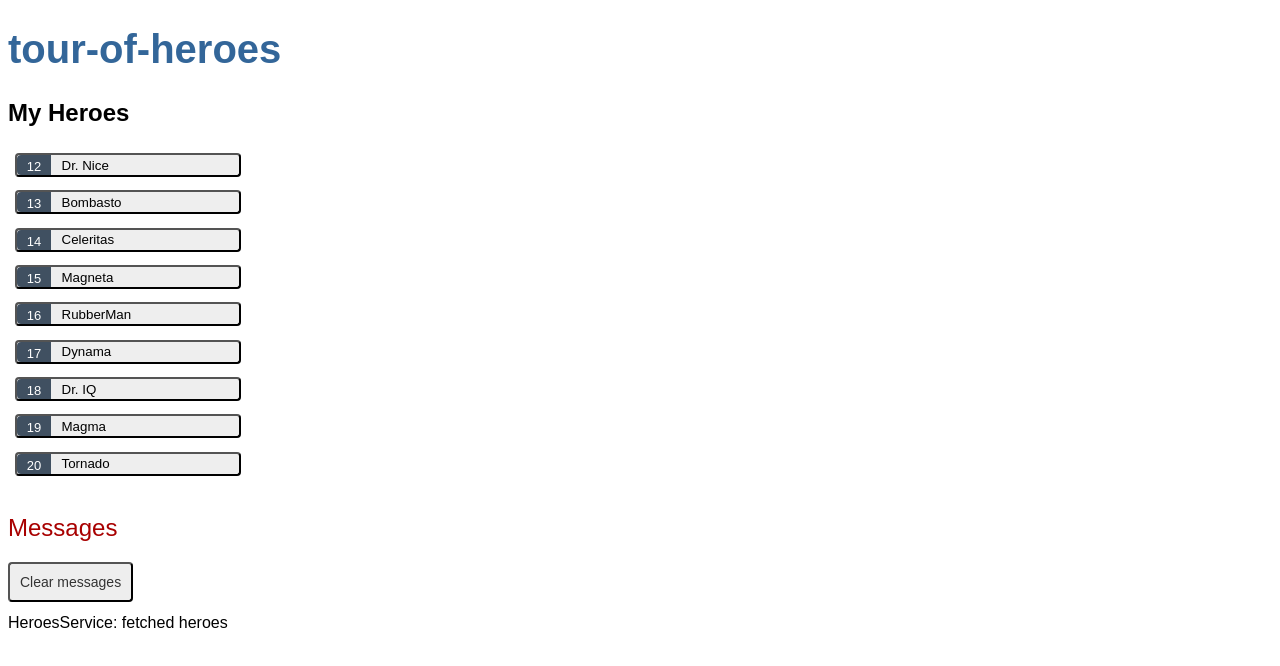
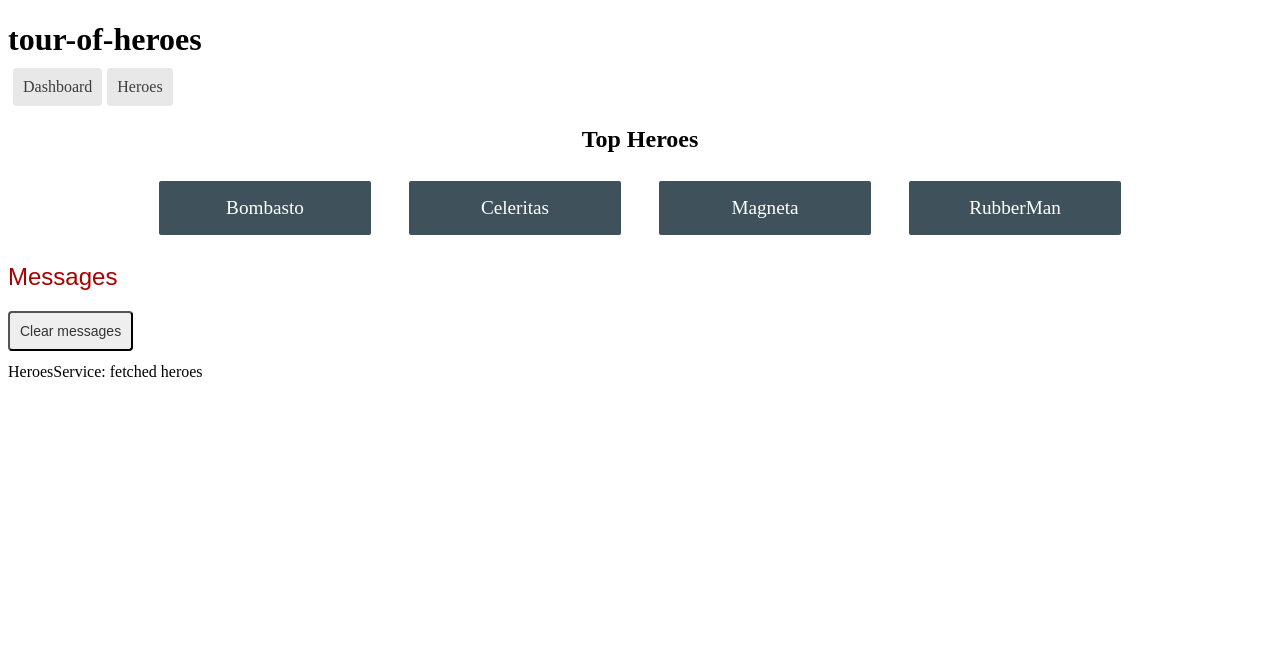
Before and after one commit to AlexeyNovomlinets/angular-tour-of-heroes, an Angular app: page /dashboard in a window 1280 px wide. Shown: the top 666 px of the page. Built offline with nearby package versions, Linux system fonts and the light colour scheme.

Commit message:
[feat]: add navigation

```diff
--- a/src/app/app.component.html
+++ b/src/app/app.component.html
@@ -1,3 +1,7 @@
 <h1>{{ title() }}</h1>
-<app-heroes></app-heroes>
+<nav>
+	<a routerLink="/dashboard">Dashboard</a>
+	<a routerLink="/heroes">Heroes</a>
+</nav>
+<router-outlet></router-outlet>
 <app-messages></app-messages>
--- a/src/app/app.component.scss
+++ b/src/app/app.component.scss
@@ -1,44 +1,25 @@
-/* Application-wide Styles */
 h1 {
-	color: #369;
-	font-family: Arial, Helvetica, sans-serif;
-	font-size: 250%;
-  }
-  h2, h3 {
-	color: #444;
-	font-family: Arial, Helvetica, sans-serif;
-	font-weight: lighter;
-  }
-  body {
-	margin: 2em;
-  }
-  body, input[type="text"], button {
-	color: #333;
-	font-family: Cambria, Georgia, serif;
-  }
-  button {
-	background-color: #eee;
-	border: none;
-	border-radius: 4px;
-	cursor: pointer;
-	color: black;
-	font-size: 1.2rem;
-	padding: 1rem;
-	margin-right: 1rem;
-	margin-bottom: 1rem;
-	margin-top: 1rem;
-  }
-  button:hover {
-	background-color: black;
-	color: white;
-  }
-  button:disabled {
-	background-color: #eee;
-	color: #aaa;
-	cursor: auto;
-  }
+	margin-bottom: 0;
+}
 
-  /* everywhere else */
-  * {
-	font-family: Arial, Helvetica, sans-serif;
-  }
+nav {
+	a {
+		padding: 10px;
+		text-decoration: none;
+		margin-top: 10px;
+		margin-left: 5px;
+		display: inline-block;
+		background-color: #e8e8e8;
+		color: #3d3d3d;
+		border-radius: 4px;
+
+		&:hover {
+			color: white;
+			background-color: #42545C;
+		}
+
+		&:active {
+			background-color: black;
+		}
+	}
+}
--- a/src/app/app.module.ts
+++ b/src/app/app.module.ts
@@ -1,9 +1,11 @@
 import { NgModule } from '@angular/core';
 import { FormsModule } from '@angular/forms';
 import { BrowserModule } from '@angular/platform-browser';
+import { AppRoutingModule } from './app-routing.module';
 import { AppComponent } from './app.component';
+import { DashboardComponent } from './dashboard/dashboard.component';
+import { HeroDetailComponent } from './hero-detail/hero-detail.component';
 import { HeroesComponent } from './heroes/heroes.component';
-import { HeroDetailComponent } from './hero-detail/hero-detail.component';
 import { MessagesComponent } from './messages/messages.component';
 
 @NgModule({
@@ -12,8 +14,10 @@
   		HeroesComponent,
     	HeroDetailComponent,
      	MessagesComponent,
+      	DashboardComponent,
 	],
 	imports: [
+		AppRoutingModule,
 		BrowserModule,
 		FormsModule,
 	],
--- /dev/null
+++ b/src/app/dashboard/dashboard.component.html
@@ -0,0 +1,8 @@
+<h2>Top Heroes</h2>
+<div class="heroes-menu">
+	<a
+		*ngFor="let hero of heroes()"
+		routerLink="/detail/{{hero.id}}">
+		{{ hero.name }}
+	</a>
+</div>
--- /dev/null
+++ b/src/app/dashboard/dashboard.component.scss
@@ -0,0 +1,46 @@
+h2 {
+	text-align: center;
+}
+
+.heroes-menu {
+	padding: 0;
+	margin: auto;
+	max-width: 1000px;
+
+	display: flex;
+	flex-direction: row;
+	flex-wrap: wrap;
+	justify-content: space-around;
+	align-content: flex-start;
+	align-items: flex-start;
+}
+
+a {
+	background-color: #3f525c;
+	border-radius: 2px;
+	padding: 1rem;
+	font-size: 1.2rem;
+	text-decoration: none;
+	display: inline-block;
+	color: #fff;
+	text-align: center;
+	width: 100%;
+	min-width: 70px;
+	margin: .5rem auto;
+	box-sizing: border-box;
+
+	order: 0;
+	flex: 0 1 auto;
+	align-self: auto;
+
+	&:hover {
+		background-color: #000;
+	}
+}
+
+@media (min-width: 600px) {
+	a {
+		width: 18%;
+		box-sizing: content-box;
+	}
+}
--- /dev/null
+++ b/src/app/dashboard/dashboard.component.ts
@@ -0,0 +1,23 @@
+import { Component, OnInit, WritableSignal, inject, signal } from '@angular/core';
+import { Hero } from 'src/app/heroes/heroes.model';
+import { HeroesService } from 'src/app/heroes/heroes.service';
+
+@Component({
+	selector: 'app-dashboard',
+	templateUrl: './dashboard.component.html',
+	styleUrls: [ './dashboard.component.scss' ],
+})
+export class DashboardComponent implements OnInit {
+	public heroes: WritableSignal<Hero[]> = signal([]);
+
+	private readonly heroesService = inject(HeroesService);
+
+	public ngOnInit(): void {
+		this.#initHeroes();
+	}
+
+	#initHeroes(): void {
+		this.heroesService.getHeroes$()
+			.subscribe(heroes => this.heroes = signal(heroes.slice(1, 5)));
+	}
+}
--- a/src/app/hero-detail/hero-detail.component.html
+++ b/src/app/hero-detail/hero-detail.component.html
@@ -6,3 +6,4 @@
 	  <input id="hero-name" [(ngModel)]="hero.name" placeholder="name">
 	</div>
 </div>
+<button type="button" (click)="goBack()">go back</button>
--- a/src/app/hero-detail/hero-detail.component.ts
+++ b/src/app/hero-detail/hero-detail.component.ts
@@ -1,11 +1,32 @@
-import { Component, Input } from '@angular/core';
+import { Location } from '@angular/common';
+import { Component, Input, inject } from '@angular/core';
+import { ActivatedRoute } from '@angular/router';
 import { Hero } from 'src/app/heroes/heroes.model';
+import { HeroesService } from 'src/app/heroes/heroes.service';
 
 @Component({
-  selector: 'app-hero-detail',
-  templateUrl: './hero-detail.component.html',
-  styleUrls: ['./hero-detail.component.scss']
+	selector: 'app-hero-detail',
+	templateUrl: './hero-detail.component.html',
+	styleUrls: ['./hero-detail.component.scss'],
 })
 export class HeroDetailComponent {
+	private readonly route = inject(ActivatedRoute);
+	private readonly heroesService = inject(HeroesService);
+	private readonly location = inject(Location);
+
 	@Input() hero?: Hero;
+
+	public ngOnInit(): void {
+		this.#getHero();
+	}
+
+	public goBack(): void {
+		this.location.back();
+	}
+
+	#getHero(): void {
+	const id = Number(this.route.snapshot.paramMap.get('id'));
+	this.heroesService.getHero$(id)
+		.subscribe(hero => this.hero = hero);
+	}
 }
--- a/src/app/heroes/heroes.component.html
+++ b/src/app/heroes/heroes.component.html
@@ -1,14 +1,8 @@
 <h2>My Heroes</h2>
 <ul class="heroes">
 	<li *ngFor="let hero of heroes()">
-		<button
-			type="button"
-			[class.selected]="hero === selectedHero"
-			(click)="onSelect(hero)">
-			<span class="badge">{{ hero.id }}</span>
-			<span class="name">{{ hero.name }}</span>
-		</button>
+		<a routerLink="/detail/{{hero.id}}">
+		  	<span class="badge">{{hero.id}}</span> {{hero.name}}
+		</a>
 	</li>
 </ul>
-
-<app-hero-detail [hero]="selectedHero"></app-hero-detail>
--- a/src/app/heroes/heroes.component.ts
+++ b/src/app/heroes/heroes.component.ts
@@ -13,17 +13,9 @@
 	public selectedHero?: Hero;
 
 	private readonly heroesService = inject(HeroesService);
-	private readonly messagesService = inject(MessagesService);
 
 	public ngOnInit(): void {
 		this.#initHeroes();
-	}
-
-	public onSelect(hero: Hero): void {
-		this.selectedHero = hero;
-		this.messagesService.add(
-			`${HeroesComponent.name}: Selected hero id=${hero.id}`
-		);
 	}
 
 	#initHeroes(): void {
--- a/src/app/heroes/heroes.service.ts
+++ b/src/app/heroes/heroes.service.ts
@@ -8,10 +8,7 @@
 })
 export class HeroesService {
 	private readonly messagesService = inject(MessagesService);
-
-	public getHeroes$(): Observable<Hero[]> {
-		this.messagesService.add(`${HeroesService.name}: fetched heroes`);
-		return of([
+	readonly #HEROES = [
 		{ id: 12, name: 'Dr. Nice' },
 		{ id: 13, name: 'Bombasto' },
 		{ id: 14, name: 'Celeritas' },
@@ -21,6 +18,16 @@
 		{ id: 18, name: 'Dr. IQ' },
 		{ id: 19, name: 'Magma' },
 		{ id: 20, name: 'Tornado' },
-		]);
+	];
+
+	public getHeroes$(): Observable<Hero[]> {
+		this.messagesService.add(`${HeroesService.name}: fetched heroes`);
+		return of(this.#HEROES);
+	}
+
+	public getHero$(id: number): Observable<Hero> {
+		const hero = this.#HEROES.find(h => h.id === id)!;
+		this.messagesService.add(`HeroService: fetched hero id=${id}`);
+		return of(hero);
 	}
 }
```
Also changed, not shown: src/app/app-routing.module.ts (added, +18 -0 lines). Lines whose indentation alone changed are shown as unchanged.
